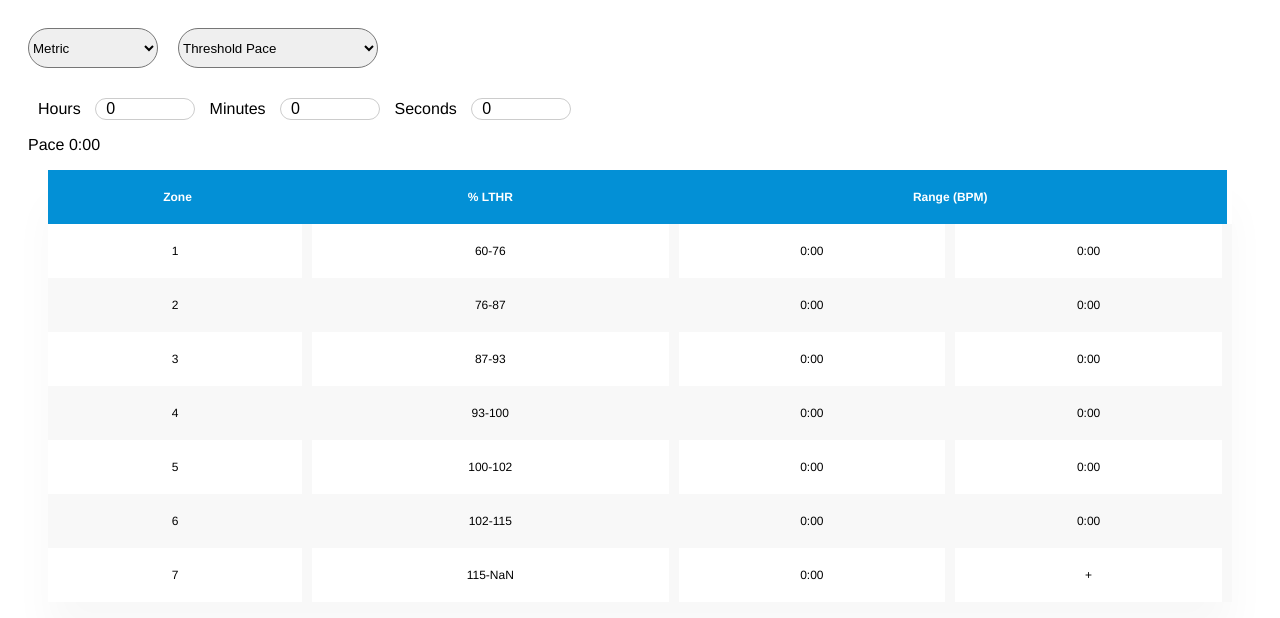
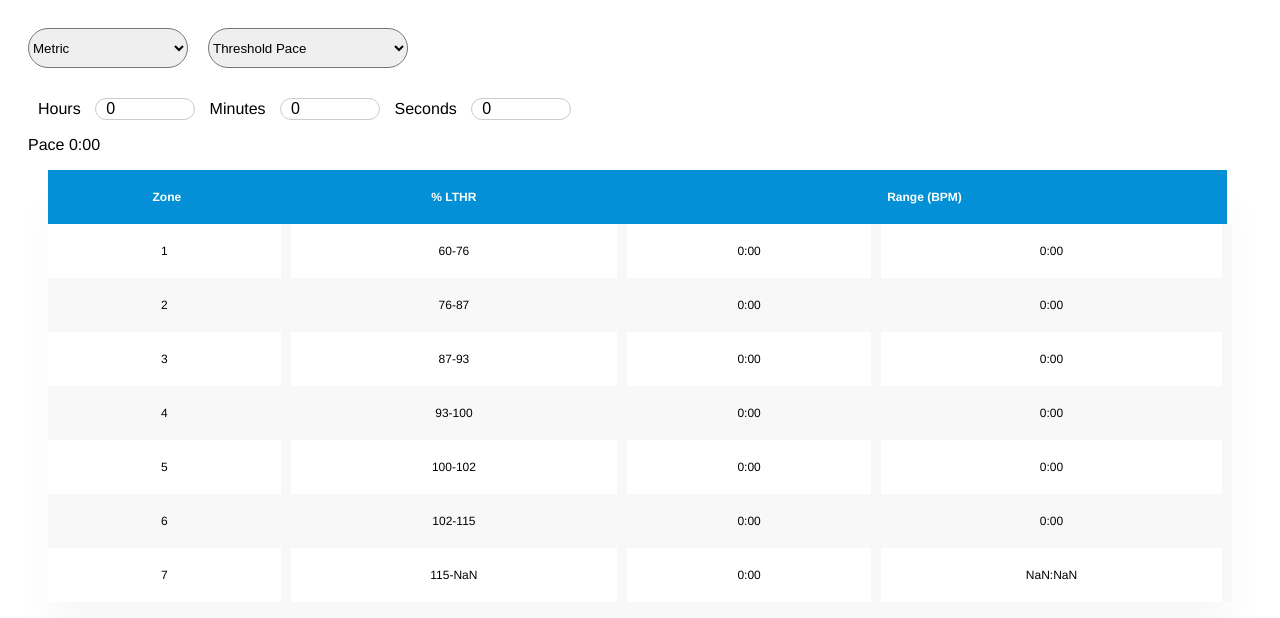
Before and after one commit to 53Fiipe/EnduranceCalc2, a plain HTML site: page index.html in a window 1280 px wide. Drawn offline with Linux system fonts and the light colour scheme; files that its build step writes are made by us from their sources.

Commit message:
Update index.html

```diff
--- a/index.html
+++ b/index.html
@@ -60,7 +60,7 @@
 <body>
     <div>
         <div style="display: flex; align-items: center; margin-bottom: 30px;">
-            <select name="units" id="units" style="width: 130px; align-items: center; margin-right: 20px; height: 40px; border-radius: 30px;">
+            <select name="units" id="units" style="width: 160px; align-items: center; margin-right: 20px; height: 40px; border-radius: 30px;">
                 <option value="Metric">Metric</option>
                 <option value="English">English</option>
             </select>
@@ -81,6 +81,7 @@
             <p style="margin: 0 10px; display: inline-block;">Seconds</p>
             <input type="number" id="second" value="0" style="width: 100px; height: 20px; border-radius: 20px; padding: 10px; font-size: 16px; border: 1px solid #ccc; display: inline-block;">
         </div>
+
         <div>
             <p id="pace">Pace 0:00</p>
         </div>
@@ -207,9 +208,6 @@
             };
 
             const formatTime = (time) => {
-                if (isNaN(time)) {
-                    return "+";
-                }
                 const minutes = Math.floor(time);
                 const seconds = Math.floor((time % 1) * 60);
                 return `${minutes}:${seconds < 10 ? '0' : ''}${seconds}`;
```
